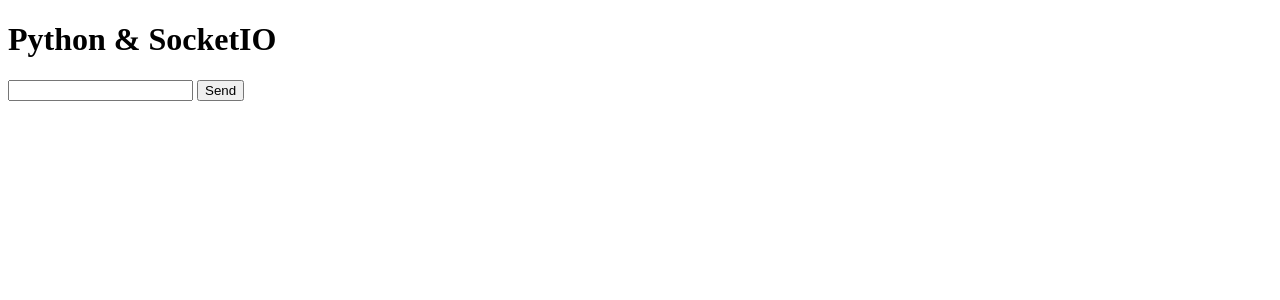
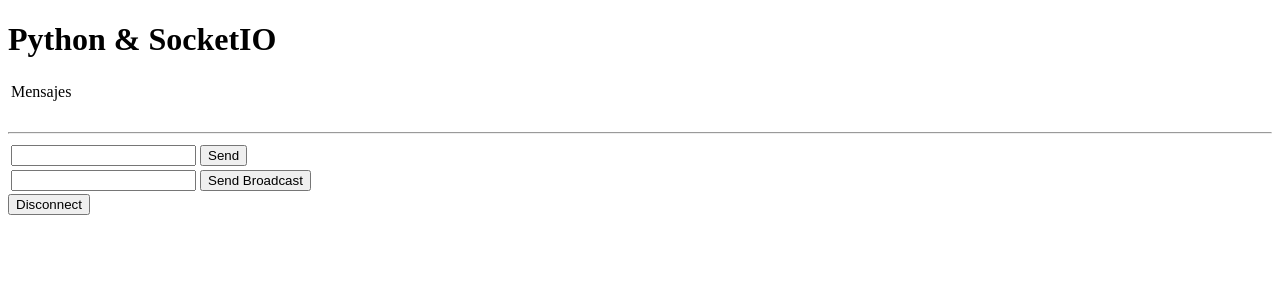
Before and after one commit to emiliano080591/flask_swagger, a Flask app: page / in a window 1280 px wide. Shown: the top 300 px of the page. Run offline with Flask 2, Linux system fonts and the light colour scheme; some libraries are stand-ins or nearby versions.

Commit message:
Se hizo socket io con async_mode

```diff
--- a/src/app.py
+++ b/src/app.py
@@ -1,10 +1,11 @@
-from flask import Flask, jsonify,render_template
-from flask_socketio import SocketIO,send
+from flask import Flask, jsonify,render_template,request
+from flask_socketio import SocketIO,emit,disconnect
 from flasgger import Swagger
 
+async_mode=None
 app = Flask(__name__)
 app.config['SECRET_KEY']='secret'
-socketio=SocketIO(app)
+socketio=SocketIO(app,async_mode=async_mode)
 
 template = {
   "swagger": "2.0",
@@ -32,7 +33,7 @@ swagger = Swagger(app,template=template)
 
 @app.route('/')
 def index():
-  return render_template('index.html')
+  return render_template('index.html',async_mode=socketio.async_mode)
 
 @app.route('/colors/<palette>/')
 def colors(palette):
@@ -75,11 +76,36 @@ def colors(palette):
 
     return jsonify(result)
 
-@socketio.on('message')
-def handleMessage(msg):
-  print("Mensaje: "+msg)
-  #send(msg,broadcast=False)
-  send(msg,broadcast=True)
+"""
+Métodos que manejan las conexiones de websockets con socket io
+"""
+
+#Método que recibe la primera conexion con el cliente
+@socketio.on('connect', namespace='/test')
+def test_connect():
+  #print(request.sid)
+  emit('my response', {'data': 'Connected'})
+
+#Método que responde a un cliente en particular
+@socketio.on('my event', namespace='/test')
+def test_message(message):
+  emit('my response', {'data': message['data']})
+
+#Método que responde a todos los clientes(broadcast)
+@socketio.on('my broadcast event', namespace='/test')
+def test_message(message):
+  emit('my response', {'data': message['data']}, broadcast=True)
+
+#Método que desconecta a un cliente
+@socketio.on('disconnect', namespace='/test')
+def test_disconnect():
+  disconnect('/test')
+  print('Client disconnected ')
+
+#Método que muestra los errores de ejecucion de socket io
+@socketio.on_error(namespace='/test')
+def chat_error_handler(e):
+    print('An error has occurred: ' + str(e))
 
 if __name__ == '__main__':
     socketio.run(app,debug=True)
--- a/src/templates/index.html
+++ b/src/templates/index.html
@@ -9,19 +9,52 @@
 </head>
 <body>
     <h1>Python & SocketIO</h1>
-    <ul id="messages"></ul>
-    <input type="text" id="myMessage">
-    <button type="button" id="send">Send</button>
+    <table>
+        <tr>
+            <td>Mensajes</td>
+        </tr>
+        <tr>
+            <td><ul id="messages"></ul></td>
+        </tr>
+    </table>
+    <hr>
+    <table>
+        <tr>
+            <td><input type="text" id="myMessage"></td>
+            <td><button type="button" id="send">Send</button></td>
+        </tr>
+        <tr>
+            <td><input type="text" id="myMessage_broadcast"></td>
+            <td><button type="button" id="send_broadcast">Send Broadcast</button></td>
+        </tr>
+    </table>
+    <button type="button" id="btn_disconnect">Disconnect</button>
+
+
     <script>
-        const socket=io();
-        //socket.emit('message','Conectando..');
-        socket.on('message',function(msg){
-            $('#messages').append('<li>'+msg+'</li>');
+        const socket=io('http://127.0.0.1:5000/test');
+
+        socket.on('my response',function(msg){
+            $('#messages').append('<li>'+msg.data+'</li>');
         });
 
         $('#send').on('click',function() {
-            socket.send($('#myMessage').val());
+            socket.emit('my event', {data: $('#myMessage').val()});
             $('#myMessage').val('')
+            return false;
+
+        });
+
+        $('#send_broadcast').on('click',function() {
+            socket.emit('my broadcast event', {data: $('#myMessage_broadcast').val()});
+            $('#myMessage_broadcast').val('')
+            return false;
+        });
+
+        $('#btn_disconnect').on('click',function() {
+            console.log('btn desconectar');
+            socket.emit('disconnect');
+            socket.disconnect();
         });
 
     </script>
```
